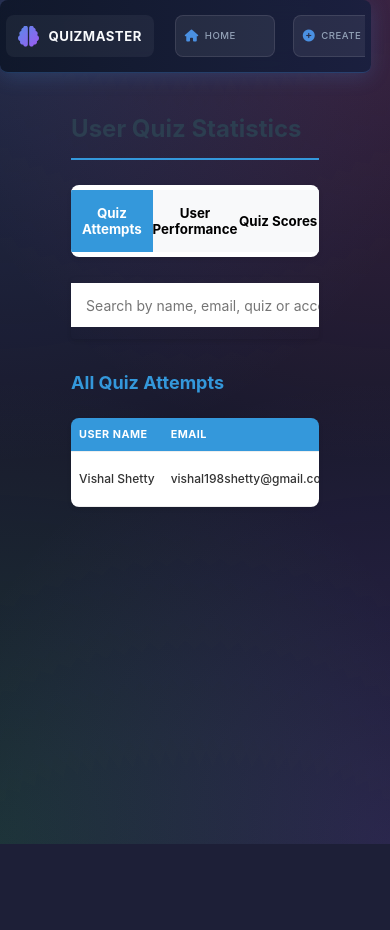
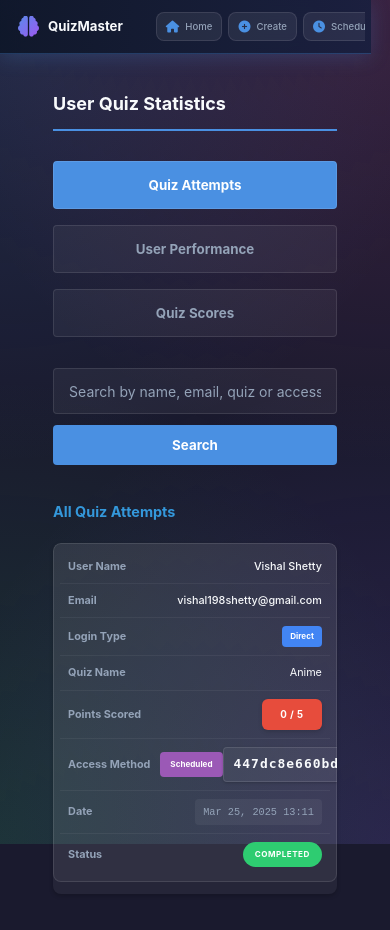
Before and after one commit to Vishal1720/Quiz, a PHP site: page /Quiz/quiz_statistics.php in a window 390 px wide. Before the commit the page ends 844 px from the top, so only its background shows below. Run offline with PHP 8.4, Linux system fonts and the light colour scheme; a user stored in the database is signed in; data comes from the database, SQL or seed files in the repository; tables that the repository leaves empty or names only in its code hold one stand-in row (values such as "Sample post").

Commit message:
Refactor quiz statistics styling: Update CSS for improved responsiveness and visual consistency. Implement dynamic styling using CSS variables for colors and backgrounds. Enhance table layout with data attributes for better accessibility and mobile support.

```diff
--- a/quiz_statistics.php
+++ b/quiz_statistics.php
@@ -183,26 +183,27 @@ if ($tablesExist) {
     <meta name="viewport" content="width=device-width, initial-scale=1.0">
     <title>User Quiz Statistics</title>
     <link rel="shortcut icon" href="quiz.png" type="image/x-icon">
-    <link rel="stylesheet" href="nav.css">
     <style>
         body {
             font-family: Arial, sans-serif;
             line-height: 1.6;
             margin: 0;
-            padding: 20px;
-            background: #f5f5f5;
+            padding: 0;
+            background: var(--background);
+            color: var(--text);
+            min-height: 100vh;
         }
 
         .container {
             max-width: 1200px;
             margin: 0 auto;
-            padding: 20px;
+            padding: 2rem;
         }
 
         h1 {
-            color: #2c3e50;
+            color: var(--text);
             margin-bottom: 25px;
-            border-bottom: 2px solid #3498db;
+            border-bottom: 2px solid var(--primary);
             padding-bottom: 10px;
         }
 
@@ -213,40 +214,44 @@ if ($tablesExist) {
         }
 
         .setup-card {
-            background: #f8d7da;
-            color: #721c24;
-            border: 1px solid #f5c6cb;
+            background: rgba(231, 76, 60, 0.1);
+            color: var(--text);
+            border: 1px solid rgba(231, 76, 60, 0.3);
             border-radius: 8px;
             padding: 20px;
             margin-bottom: 20px;
         }
 
         .setup-card h2 {
-            color: #721c24;
+            color: var(--text);
             margin-top: 0;
         }
 
         .setup-card a {
             display: inline-block;
-            background: #dc3545;
+            background: var(--primary);
             color: white;
             padding: 10px 15px;
             border-radius: 4px;
             text-decoration: none;
             margin-top: 15px;
+            transition: all 0.3s ease;
         }
 
         .setup-card a:hover {
-            background: #c82333;
+            background: var(--primary-dark);
+            transform: translateY(-2px);
         }
 
         .search-bar {
             margin-bottom: 20px;
             width: 100%;
             display: flex;
-            box-shadow: 0 2px 4px rgba(0,0,0,0.1);
+            box-shadow: 0 2px 4px rgba(0, 0, 0, 0.2);
             border-radius: 4px;
             overflow: hidden;
+            background: rgba(255, 255, 255, 0.05);
+            border: 1px solid rgba(255, 255, 255, 0.1);
         }
 
         .search-input {
@@ -254,40 +259,47 @@ if ($tablesExist) {
             padding: 12px 15px;
             border: none;
             font-size: 16px;
+            background: transparent;
+            color: var(--text);
+        }
+
+        .search-input::placeholder {
+            color: var(--text-muted);
         }
 
         .search-button {
             padding: 12px 20px;
-            background: #3498db;
+            background: var(--primary);
             color: white;
             border: none;
             cursor: pointer;
             font-weight: bold;
+            transition: all 0.3s ease;
         }
 
         .search-button:hover {
-            background: #2980b9;
+            background: var(--primary-dark);
         }
 
         table {
             width: 100%;
             border-collapse: collapse;
             margin-top: 20px;
-            background: white;
+            background: rgba(255, 255, 255, 0.05);
             border-radius: 8px;
             overflow: hidden;
-            box-shadow: 0 2px 4px rgba(0,0,0,0.1);
+            box-shadow: 0 2px 4px rgba(0, 0, 0, 0.2);
         }
 
         th, td {
             padding: 15px;
             text-align: left;
-            border-bottom: 1px solid #eee;
+            border-bottom: 1px solid rgba(255, 255, 255, 0.1);
         }
 
         th {
-            background: #3498db;
-            color: white;
+            background: rgba(74, 144, 226, 0.2);
+            color: var(--text);
             font-weight: bold;
             text-transform: uppercase;
             font-size: 0.9em;
@@ -333,14 +345,14 @@ if ($tablesExist) {
         }
 
         .user-name, .user-email, .total-attempts {
-            color: #333 !important;
+            color: var(--text) !important;
             font-weight: 500;
         }
 
         .quiz-date, .quiz-duration {
-            color: #555;
+            color: var(--text-muted);
             font-family: 'Courier New', monospace;
-            background: #f8f9fa;
+            background: rgba(255, 255, 255, 0.05);
             padding: 5px 8px;
             border-radius: 4px;
             display: inline-block;
@@ -349,7 +361,7 @@ if ($tablesExist) {
 
         /* Ensure all text in table cells has good contrast */
         td {
-            color: #333;
+            color: var(--text);
         }
 
         .badge {
@@ -380,25 +392,25 @@ if ($tablesExist) {
 
         .access-code {
             font-family: monospace;
-            background: #f1f1f1;
+            background: rgba(255, 255, 255, 0.05);
             padding: 6px 10px;
             border-radius: 4px;
             font-size: 1.2em;
             font-weight: bold;
-            color: #2c3e50;
-            border: 1px solid #ddd;
+            color: var(--text);
+            border: 1px solid rgba(255, 255, 255, 0.1);
             display: inline-block;
             letter-spacing: 1px;
-            box-shadow: 0 1px 3px rgba(0,0,0,0.1);
+            box-shadow: 0 1px 3px rgba(0,0,0,0.2);
         }
 
         /* Add a highlight box around access code */
         .access-code-container {
             margin-top: 10px;
             padding: 10px;
-            background-color: #f8f4ff;
+            background: rgba(255, 255, 255, 0.05);
             border-radius: 6px;
-            border: 1px solid #e2d6f5;
+            border: 1px solid rgba(255, 255, 255, 0.1);
             display: flex;
             align-items: center;
             justify-content: center;
@@ -441,46 +453,62 @@ if ($tablesExist) {
         .tabs {
             display: flex;
             margin-bottom: 20px;
-            background: white;
+            background: rgba(255, 255, 255, 0.05);
             border-radius: 8px;
             overflow: hidden;
-            box-shadow: 0 2px 4px rgba(0,0,0,0.1);
+            box-shadow: 0 2px 4px rgba(0, 0, 0, 0.2);
+            border: 1px solid rgba(255, 255, 255, 0.1);
         }
 
         .tab {
             flex: 1;
             padding: 15px 0;
             text-align: center;
-            background: #f8f9fa;
+            background: transparent;
             border: none;
             cursor: pointer;
             font-weight: bold;
+            color: var(--text-muted);
             transition: all 0.3s ease;
         }
 
         .tab.active {
-            background: #3498db;
+            background: var(--primary);
             color: white;
         }
 
         .tab:hover:not(.active) {
-            background: #e9ecef;
+            background: rgba(255, 255, 255, 0.1);
+            color: var(--text);
         }
 
         .tab-content {
             display: none;
+            animation: fadeIn 0.3s ease;
         }
 
         .tab-content.active {
             display: block;
         }
 
+        @keyframes fadeIn {
+            from {
+                opacity: 0;
+                transform: translateY(10px);
+            }
+            to {
+                opacity: 1;
+                transform: translateY(0);
+            }
+        }
+
         .scheduled-quiz-card {
-            background: white;
+            background: rgba(255, 255, 255, 0.05);
             border-radius: 8px;
             padding: 20px;
             margin-bottom: 20px;
-            box-shadow: 0 2px 4px rgba(0,0,0,0.1);
+            box-shadow: 0 2px 4px rgba(0,0,0,0.2);
+            border: 1px solid rgba(255, 255, 255, 0.1);
         }
 
         .scheduled-quiz-header {
@@ -529,6 +557,149 @@ if ($tablesExist) {
         .badge-direct {
             background: #4285F4;
             color: white;
+        }
+
+        /* Responsive Styles */
+        @media screen and (max-width: 768px) {
+            .container {
+                padding: 1rem;
+            }
+
+            .search-bar {
+                flex-direction: column;
+                background: none;
+                box-shadow: none;
+                border: none;
+            }
+
+            .search-input {
+                width: 100%;
+                margin-bottom: 0.5rem;
+                border-radius: 4px;
+                background: rgba(255, 255, 255, 0.05);
+                border: 1px solid rgba(255, 255, 255, 0.1);
+            }
+
+            .search-button {
+                width: 100%;
+                border-radius: 4px;
+            }
+
+            .tabs {
+                flex-direction: column;
+                background: none;
+                box-shadow: none;
+                border: none;
+                gap: 0.5rem;
+            }
+
+            .tab {
+                border-radius: 4px;
+                background: rgba(255, 255, 255, 0.05);
+                border: 1px solid rgba(255, 255, 255, 0.1);
+            }
+
+            /* Table Responsive Styles */
+            table, thead, tbody, th, td, tr {
+                display: block;
+            }
+
+            thead tr {
+                position: absolute;
+                top: -9999px;
+                left: -9999px;
+            }
+
+            tr {
+                margin-bottom: 1rem;
+                background: rgba(255, 255, 255, 0.05) !important;
+                border: 1px solid rgba(255, 255, 255, 0.1);
+                border-radius: 8px;
+                padding: 0.5rem;
+            }
+
+            td {
+                border: none;
+                border-bottom: 1px solid rgba(255, 255, 255, 0.05);
+                position: relative;
+                padding-left: 50%;
+                text-align: right;
+                display: flex;
+                justify-content: space-between;
+                align-items: center;
+            }
+
+            td:last-child {
+                border-bottom: none;
+            }
+
+            td:before {
+                content: attr(data-label);
+                position: relative;
+                left: 0;
+                width: 45%;
+                padding-right: 10px;
+                text-align: left;
+                font-weight: bold;
+                color: var(--text-muted);
+            }
+
+            .score {
+                margin-left: auto;
+            }
+
+            .badge {
+                margin-left: auto;
+            }
+
+            .scheduled-quiz-card {
+                padding: 1rem;
+            }
+
+            .scheduled-quiz-details {
+                grid-template-columns: 1fr;
+                gap: 1rem;
+            }
+
+            .scheduled-quiz-header {
+                flex-direction: column;
+                gap: 0.5rem;
+                text-align: center;
+            }
+
+            .access-code-container {
+                flex-direction: column;
+                gap: 0.5rem;
+            }
+        }
+
+        /* Small mobile devices */
+        @media screen and (max-width: 480px) {
+            h1 {
+                font-size: 1.5rem;
+            }
+
+            h2 {
+                font-size: 1.2rem;
+            }
+
+            .detail-value {
+                font-size: 1.2em;
+            }
+
+            td {
+                padding: 0.75rem;
+                font-size: 0.9rem;
+            }
+
+            .badge, .status-badge {
+                font-size: 0.75em;
+            }
+
+            .score {
+                min-width: 60px;
+                font-size: 0.9em;
+            }
         }
     </style>
 </head>
```
Also changed, not shown: other parts of quiz_statistics.php (+33 -39 lines).
